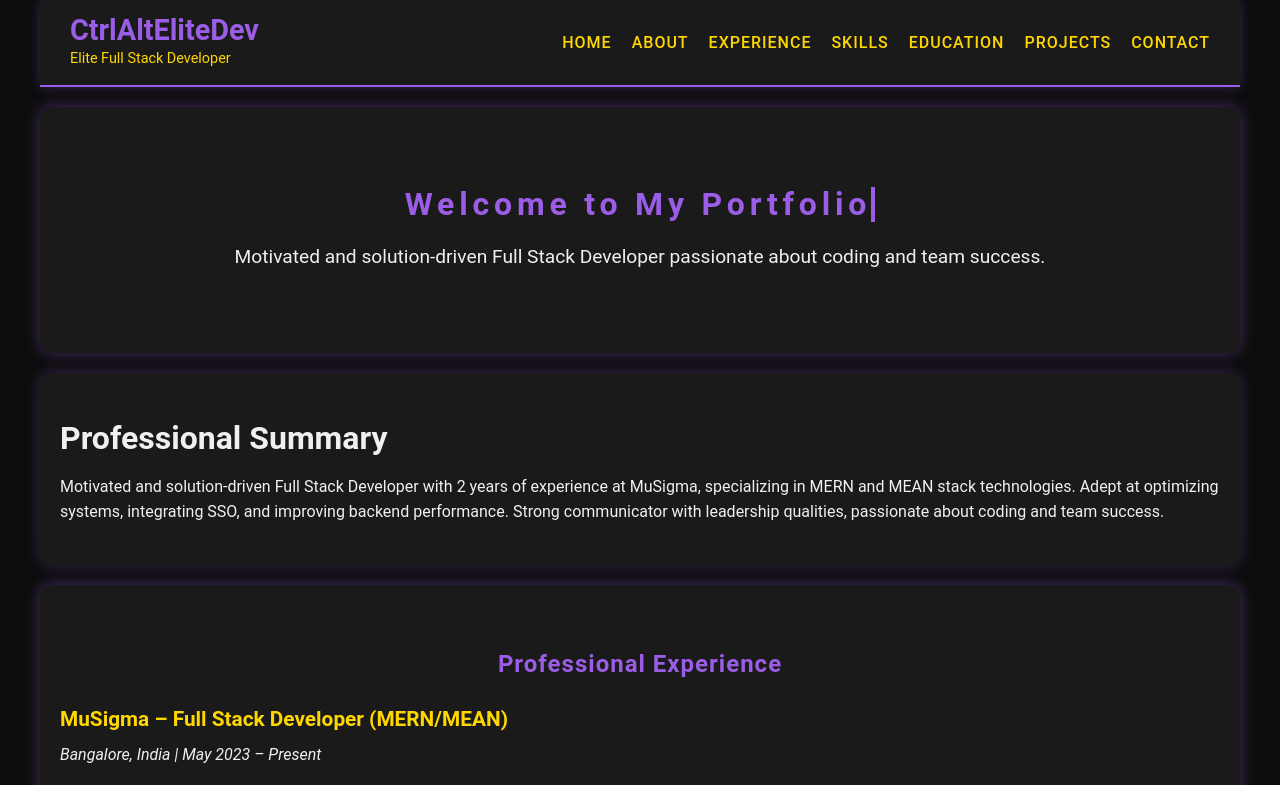
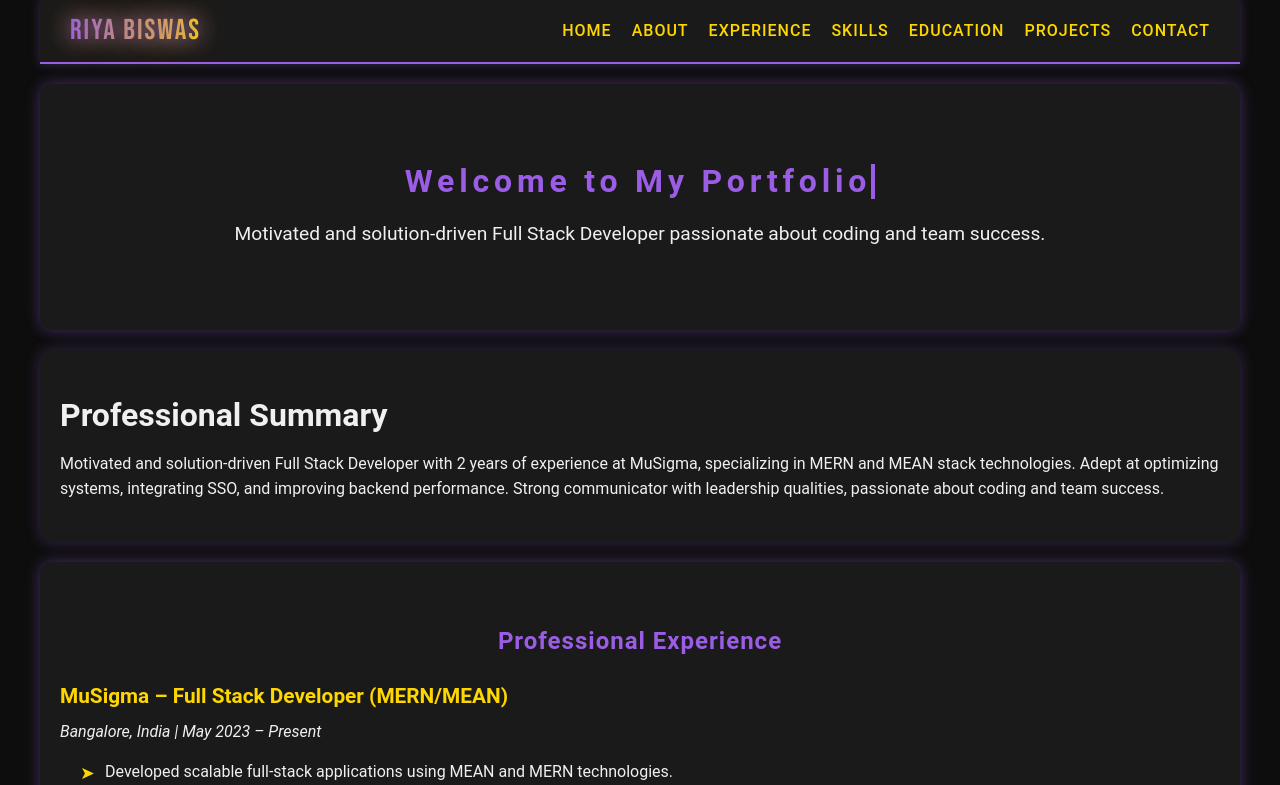
Before and after one commit to CtrlAltEliteDev/pixel-perfect-portfolio, a React (Vite) app in the folder pixel-perfect-portfolio/: page / in a window 1280 px wide. Shown: the top 785 px of the page. Built offline with nearby package versions, Linux system fonts and the light colour scheme.

Commit message:
feat: update Header component with new logo and styling for improved branding

```diff
--- a/pixel-perfect-portfolio/src/components/Header/Header.jsx
+++ b/pixel-perfect-portfolio/src/components/Header/Header.jsx
@@ -4,10 +4,9 @@ import './Header.scss';
 const Header = () => {
   return (
     <header className="site-header">
-      <div className="logo">
-        <h1>CtrlAltEliteDev</h1>
-        <p>Elite Full Stack Developer</p>
-      </div>
+    <div className="logo">
+  <h1 className="avenger-logo">Riya Biswas</h1>
+</div>
       <nav className="navbar">
         <a href="#hero">Home</a>
         <a href="#about">About</a>
--- a/pixel-perfect-portfolio/src/components/Header/Header.scss
+++ b/pixel-perfect-portfolio/src/components/Header/Header.scss
@@ -1,4 +1,26 @@
 @use '../../variables' as *;
+@import url('https://fonts.googleapis.com/css2?family=Bebas+Neue&display=swap');
+
+.avenger-logo {
+  font-family: 'Bebas Neue', sans-serif;
+  font-size: 3.5rem;
+  letter-spacing: 2px;
+  color: #fff;
+  background: linear-gradient(90deg, $primary-accent, $secondary-accent);
+  -webkit-background-clip: text;
+  -webkit-text-fill-color: transparent;
+  text-shadow: 0 0 10px rgba(155, 93, 229, 0.7), 0 0 20px rgba(255, 215, 0, 0.5);
+  animation: flicker 2s infinite alternate;
+}
+
+@keyframes flicker {
+  0% {
+    text-shadow: 0 0 10px rgba(155, 93, 229, 0.7), 0 0 20px rgba(255, 215, 0, 0.5);
+  }
+  100% {
+    text-shadow: 0 0 20px rgba(155, 93, 229, 0.9), 0 0 30px rgba(255, 215, 0, 0.7);
+  }
+}
 
 .site-header {
   position: sticky;
```
